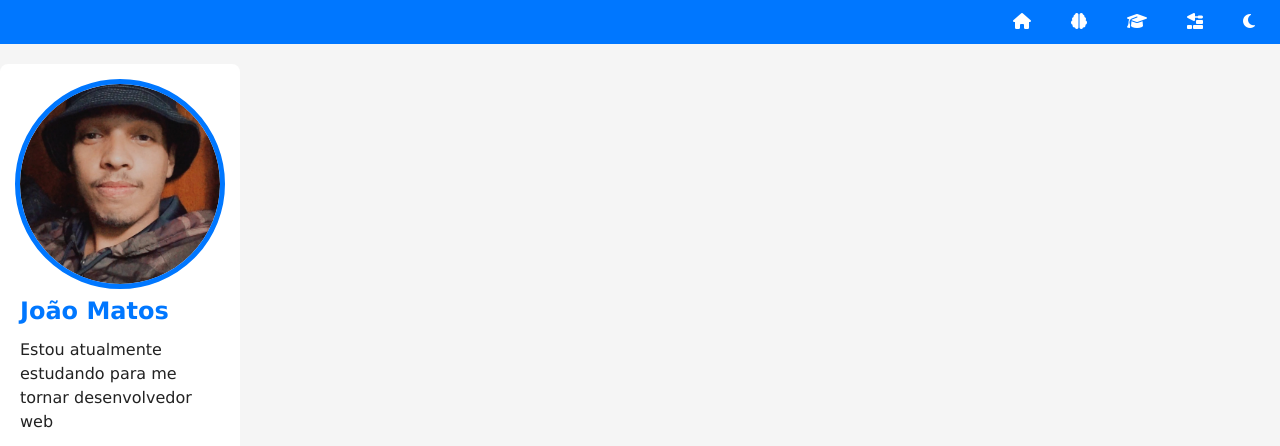
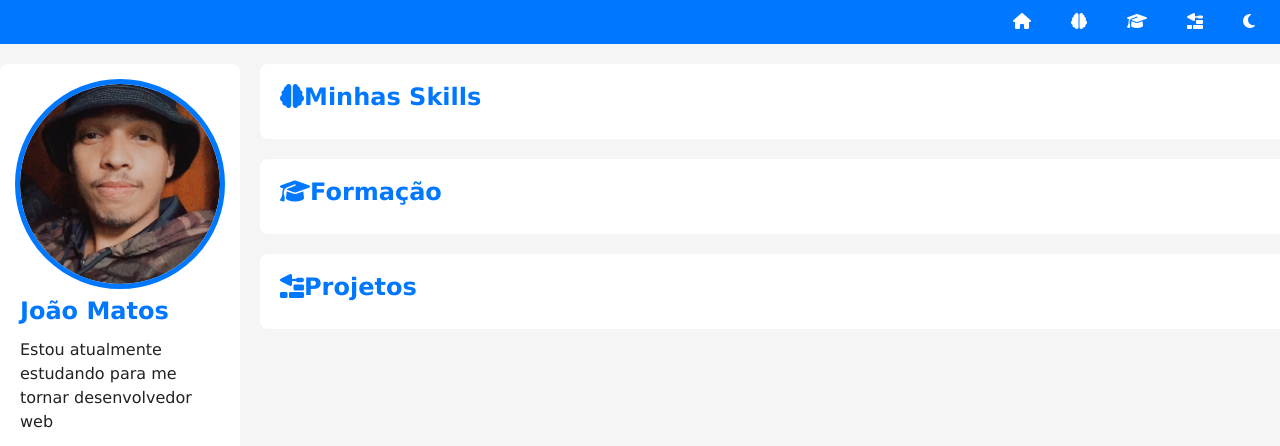
Before and after one commit to joaosmatos/projeto-portifolio, a plain HTML site: page index.html in a window 1280 px wide. Shown: the top 446 px of the page. Drawn offline with Linux system fonts and the light colour scheme.

Commit message:
adicionar section

```diff
--- a/estilos/style.css
+++ b/estilos/style.css
@@ -108,3 +108,19 @@ div#social a {
 div#social a:hover {
   color: var(--destaque-inverso);
 }
+
+section#detalhes {
+  grid-column: 2;
+}
+
+article {
+  background-color: var(--fundo-card);
+  padding: 20px;
+  margin-bottom: 20px;
+  border-radius: 8px;
+}
+
+article h2 {
+  color: var(--destaque);
+  margin-bottom: 10px;
+}
--- a/index.html
+++ b/index.html
@@ -34,6 +34,17 @@
             </div>
         </section>
         <section id="detalhes">
+            <article id="skilss">
+                <h2><i class="fa-solid fa-brain"></i>Minhas Skills</h2>
+            </article>
+
+            <article id="formação">
+                <h2><i class="fa-solid fa-graduation-cap"></i>Formação</h2>
+            </article>
+
+            <article id="projetos">
+                <h2><i class="fa-solid fa-trowel-bricks"></i>Projetos</h2>
+            </article>
         </section>
     </main>
     <footer></footer>
```
